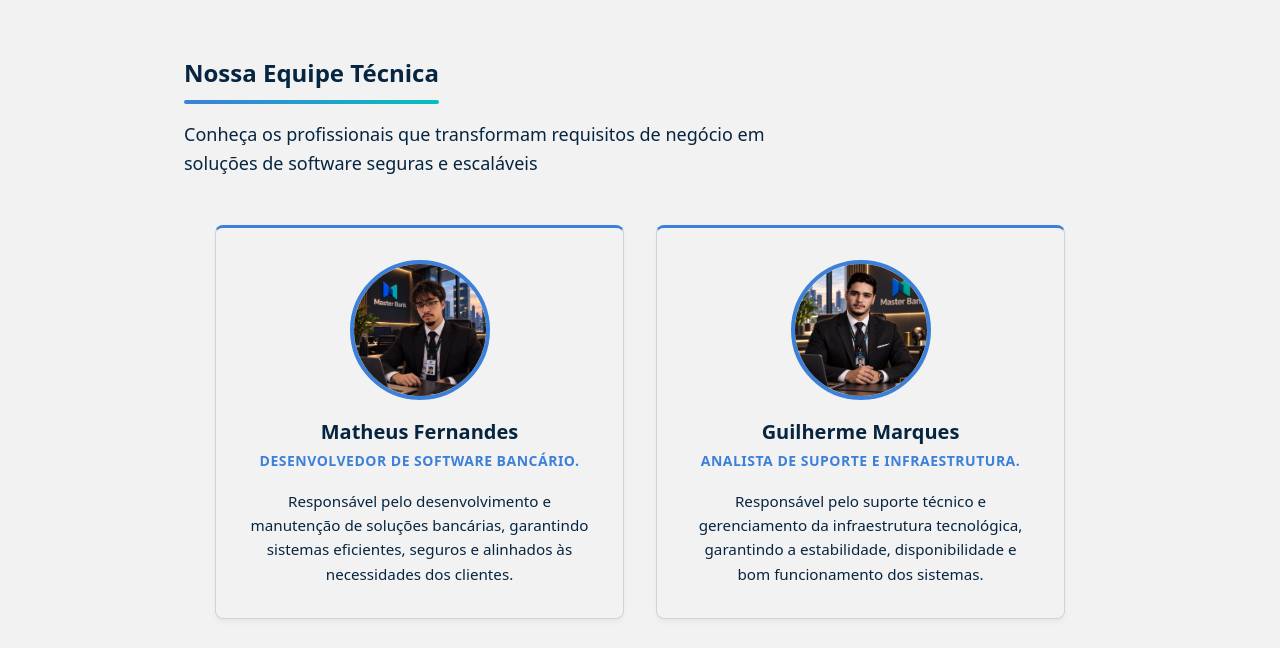
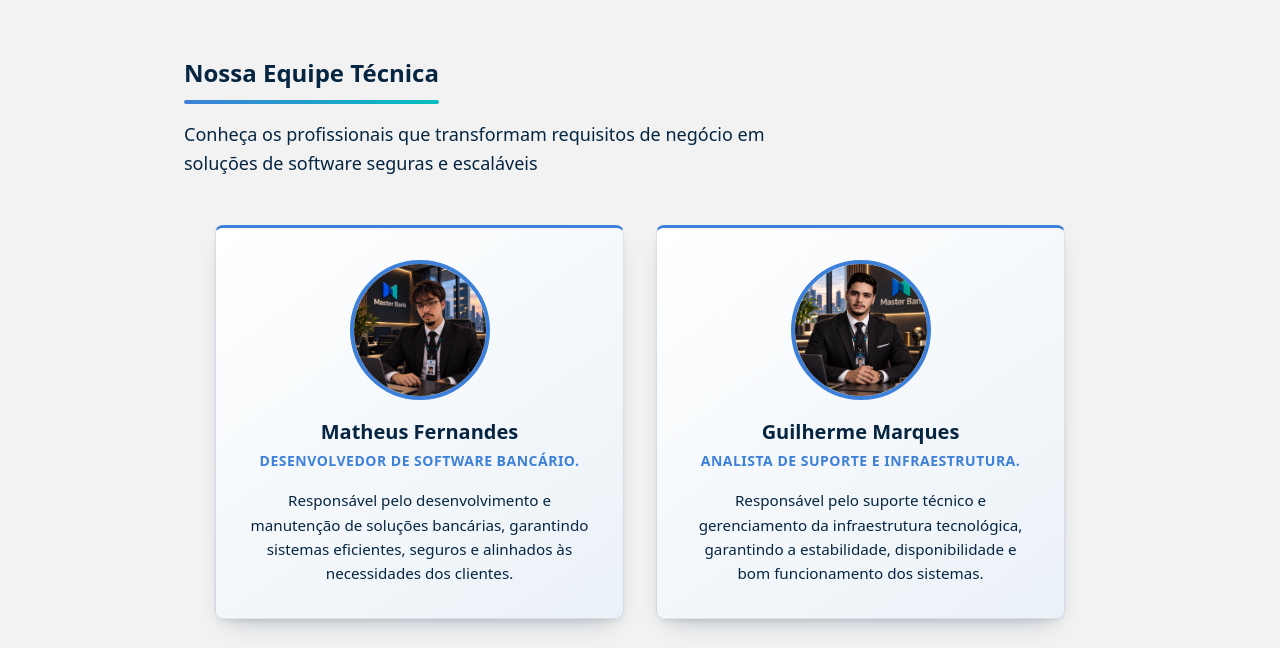
Before and after one commit to yMatheusFernandes/Master-Bank-site, an Astro site: page /equipe in a window 1280 px wide. Shown: the part 110-758 px from the top of the page. Built offline with nearby package versions, Linux system fonts and the light colour scheme; Astro itself is replaced by a stand-in of ours.

Commit message:
destacar cartões com fundo claro e efeito 3D

```diff
--- a/src/components/Cartao.astro
+++ b/src/components/Cartao.astro
@@ -8,16 +8,18 @@ const { destaque } = Astro.props;
 
 <style>
 	.cartao {
-		background-color: var(--cor-fundo);
-		border: 1px solid var(--cor-borda);
+		background: linear-gradient(145deg, #ffffff 0%, #eaf1f7 100%);
+		border: 1px solid rgba(6, 37, 64, 0.12);
 		border-radius: var(--borda-raio);
 		padding: 2rem;
 		box-shadow: var(--sombra-cartao);
-		transition: transform 0.2s ease, box-shadow 0.2s ease;
+		transform: perspective(900px) translateZ(0) rotateX(0);
+		transform-style: preserve-3d;
+		transition: transform 0.25s ease, box-shadow 0.25s ease;
 	}
 
 	.cartao:hover {
-		transform: translateY(-4px);
+		transform: perspective(900px) translateY(-7px) translateZ(12px) rotateX(1deg);
 		box-shadow: var(--sombra-cartao-hover);
 	}
 
--- a/src/styles/global.css
+++ b/src/styles/global.css
@@ -29,8 +29,14 @@
 
   /* Variáveis Estruturais */
   --borda-raio: 8px;
-  --sombra-cartao: 0 4px 6px -1px rgba(0, 0, 0, 0.05);
-  --sombra-cartao-hover: 0 10px 15px -3px rgba(0, 0, 0, 0.1);
+  --sombra-cartao:
+    0 12px 24px -12px rgba(6, 37, 64, 0.28),
+    0 4px 8px -4px rgba(6, 37, 64, 0.16),
+    inset 0 1px 0 rgba(255, 255, 255, 0.9);
+  --sombra-cartao-hover:
+    0 20px 32px -16px rgba(6, 37, 64, 0.38),
+    0 8px 14px -6px rgba(6, 37, 64, 0.20),
+    inset 0 1px 0 rgba(255, 255, 255, 1);
   --espacamento-secao: 4rem;
 }
 
```
